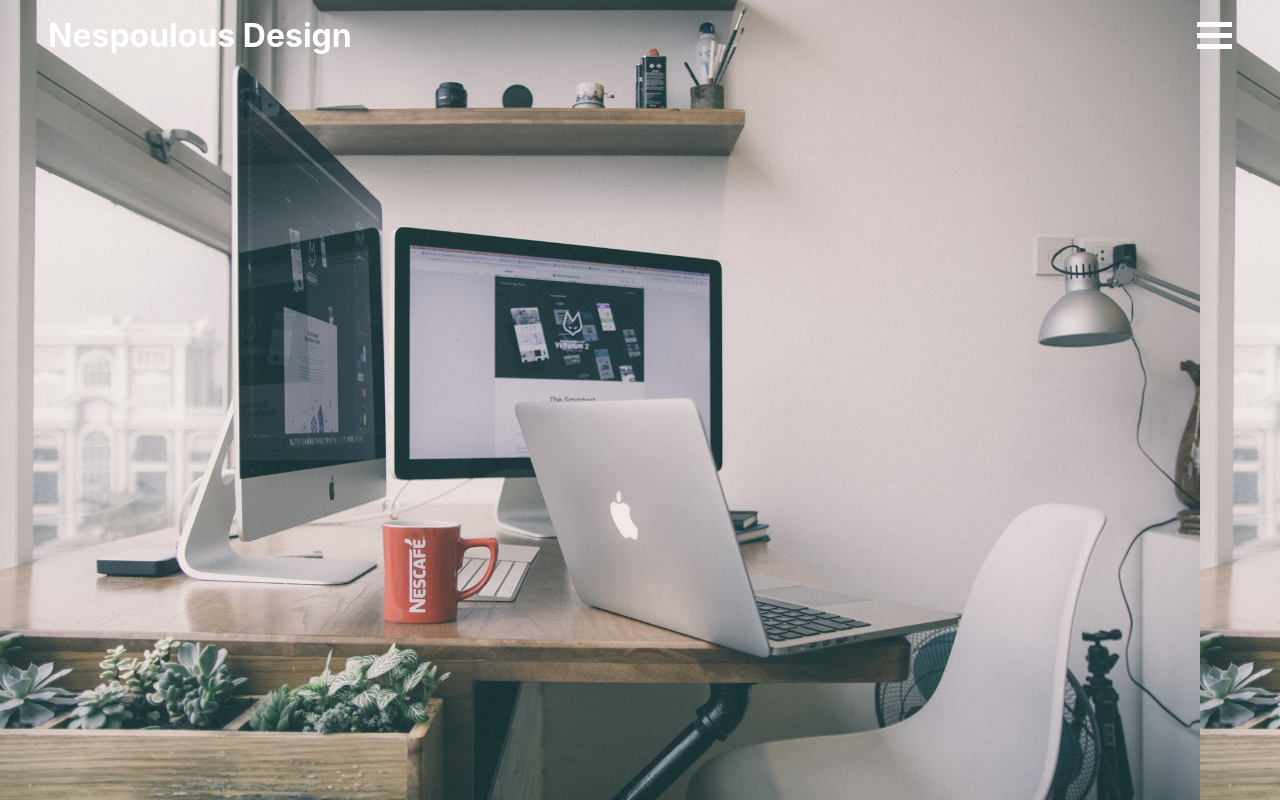
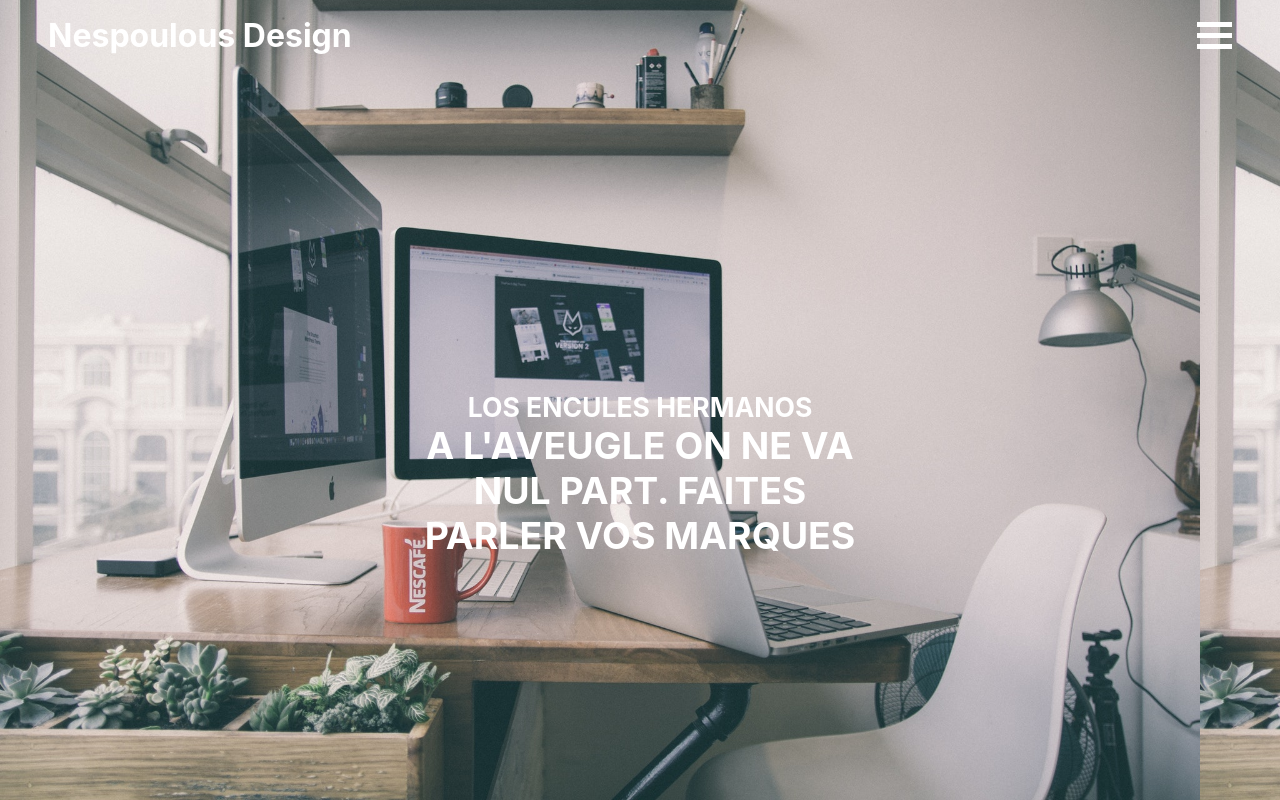
Before and after one commit to timoteidumitru/nespolous_design, a React (Create React App) app: page / in a window 1280 px wide. Built offline with nearby package versions, Linux system fonts and the light colour scheme.

Commit message:
add basic structure and style of intro section on landing page

```diff
--- /dev/null
+++ b/src/components/landingPage/Intro.js
@@ -0,0 +1,19 @@
+import React from "react";
+import "./landing.scss";
+
+export default function Intro() {
+  return (
+    <div className="main-intro">
+      <div className="pre-intro-text">
+        <h5>Los Encules Hermanos</h5>
+      </div>
+      <div className="intro-text">
+        <h3>
+          A L'aveugle on ne va <br />
+          nul part. faites <br />
+          parler vos marques
+        </h3>
+      </div>
+    </div>
+  );
+}
--- a/src/components/landingPage/Main.js
+++ b/src/components/landingPage/Main.js
@@ -1,11 +1,13 @@
 import React from "react";
 import "./landing.scss";
 import Header from "./Header";
+import Intro from "./Intro";
 
 export default function LandingPage() {
   return (
-    <div>
+    <div className="main-landing">
       <Header />
+      <Intro />
     </div>
   );
 }
--- a/src/components/landingPage/landing.scss
+++ b/src/components/landingPage/landing.scss
@@ -1,8 +1,10 @@
-.header-main {
+.main-landing {
   height: 100vh;
   width: 100ww;
   background-image: url("/images/landingpage_background.jpg");
   background-size: contain;
+}
+.header-main {
   display: flex;
   justify-content: space-between;
   padding: 1em 3em;
@@ -25,3 +27,13 @@
   display: inline-table;
   cursor: default;
 }
+
+.main-intro {
+  width: 90%;
+  margin: auto;
+  text-align: center;
+  color: white;
+  font-size: 2em;
+  text-transform: uppercase;
+  margin-top: 40vh;
+}
```
